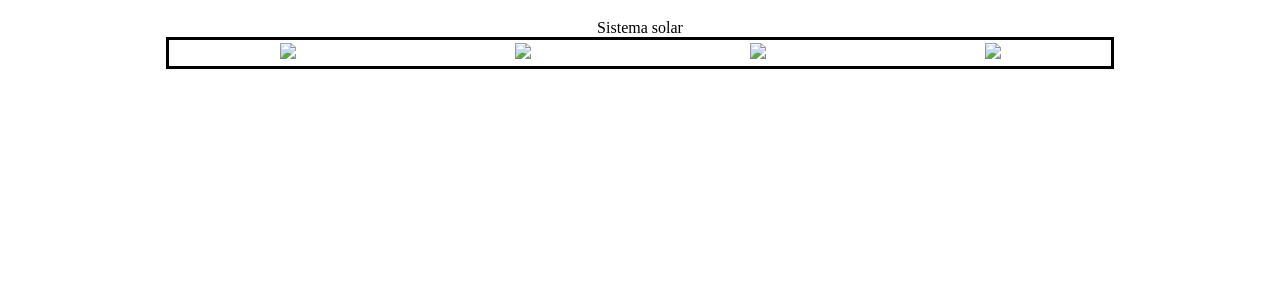
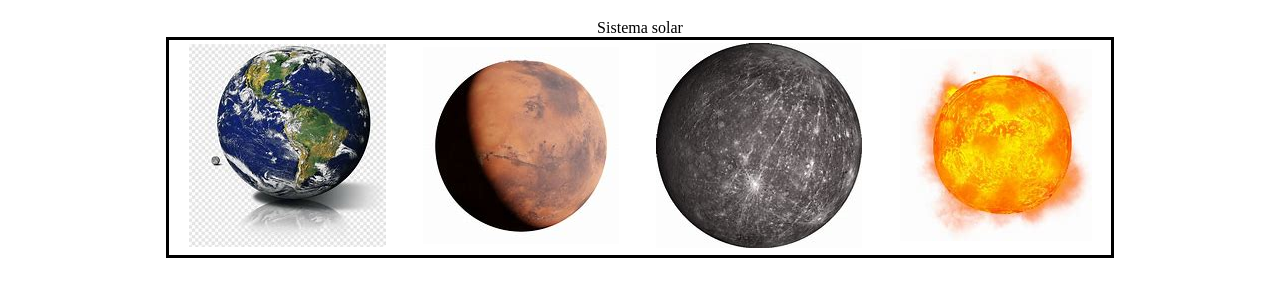
Before and after one commit to LuisUresti22/Portafolio-actividad-1, a plain HTML site: page Iframe.html in a window 1280 px wide. Shown: the part 61-358 px from the top of the page. Drawn offline with Linux system fonts and the light colour scheme.

Commit message:
Update Iframe.html

```diff
--- a/Iframe.html
+++ b/Iframe.html
@@ -24,10 +24,10 @@
 		<caption>Sistema solar</caption>
 
 			<tr>
-				<td><img src="img/Tierra.png"></td>
-				<td><img src="img/Marte.png"></td>
-				<td><img src="img/Mercurio.png"></td>
-				<td><img src="img/Sol.png"></td>
+				<td><img src="Tierra.png"></td>
+				<td><img src="Marte.png"></td>
+				<td><img src="Mercurio.png"></td>
+				<td><img src="Sol.png"></td>
 
 			</tr>
 	</table>
```
